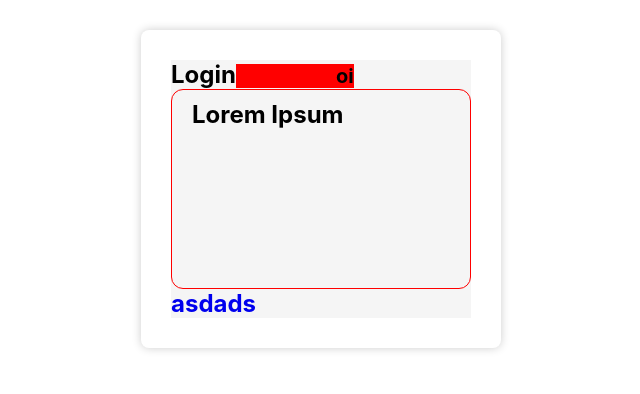
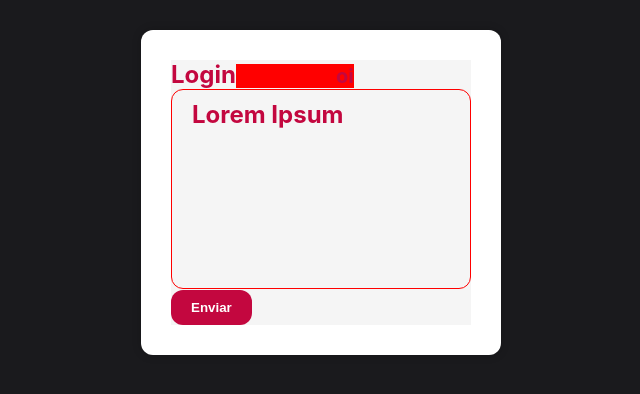
Before and after one commit to pedrovs3/react-App, a React (Create React App) app: page / in a window 1280 px wide. Shown: the top 394 px of the page, without its empty margins (319-959 px from the left). Built offline with nearby package versions, Linux system fonts and the light colour scheme.

Commit message:
Config colors of app

```diff
--- /dev/null
+++ b/src/config/colors.js
@@ -0,0 +1,7 @@
+export const primaryColor = '#C3073F';
+export const primaryDarkColor = '#1A1A1D';
+
+export const successColor = '#1F97F6';
+export const infoColor = '#1F97F6';
+export const errorColor = '#F2AF29';
+export const warningColor = '#F2AF29';
--- a/src/pages/Login/index.js
+++ b/src/pages/Login/index.js
@@ -10,7 +10,7 @@
         Login
         <small>oi</small>
         <Paragrafo>Lorem Ipsum</Paragrafo>
-        <a href="#">asdads</a>
+        <button type="button">Enviar</button>
       </Title>
     </Container>
   );
--- a/src/styles/GlobalStyles.js
+++ b/src/styles/GlobalStyles.js
@@ -1,4 +1,5 @@
 import styled, { createGlobalStyle } from 'styled-components';
+import { primaryColor, primaryDarkColor } from '../config/colors';
 
 export default createGlobalStyle`
   *{
@@ -10,6 +11,8 @@
 
   body{
     font-family: -apple-system, sans-serif;
+    background: ${primaryDarkColor};
+    color: ${primaryColor};
   }
 
   html, body, #root {
@@ -18,10 +21,22 @@
 
   button {
     cursor: pointer;
+    background: ${primaryColor};
+    border: none;
+    color: #fff;
+    border-radius: 12px;
+    padding: 10px 20px;
+    font-weight: 700;
+    transition: all 200ms ease-in-out;
+  }
+
+  button:hover {
+    border-radius: 4px;
   }
 
   a {
     text-decoration: none;
+    color: ${primaryColor};
   }
 
   ul {
@@ -34,6 +49,6 @@
   background: #fff;
   margin: 30px auto;
   padding: 30px;
-  border-radius: 8px;
+  border-radius: 12px;
   box-shadow: 0 0 10px rgba(0, 0, 0, 0.2);
 `;
```
